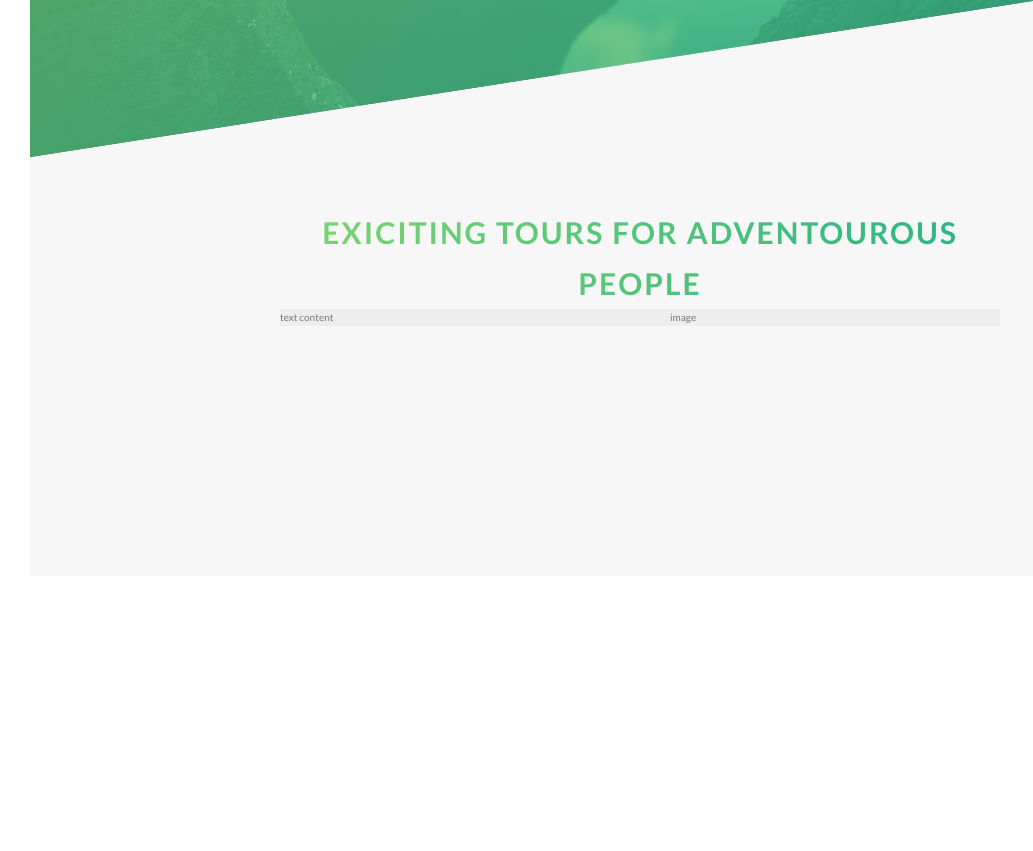
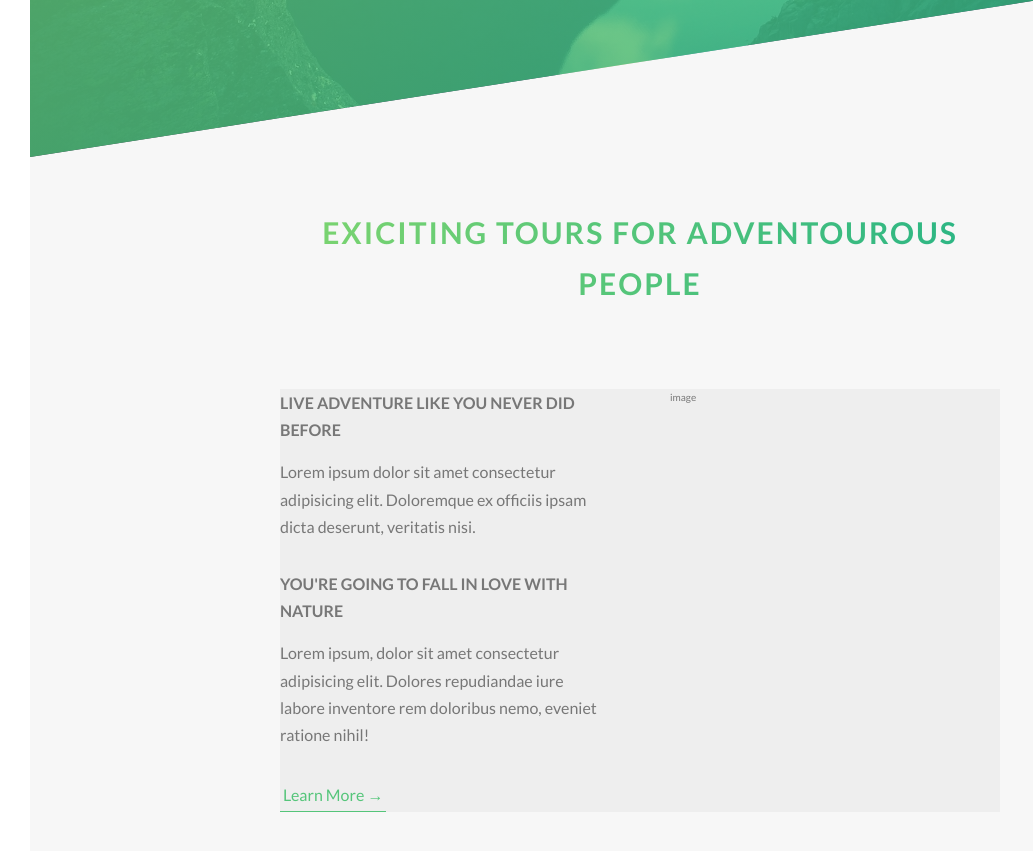
Before and after one commit to MohamedAminebenhmida/Natours, a website: page index.html in a window 1280 px wide. Shown: the part 633-1484 px from the top of the page, without its empty margins (0-1033 px from the left). Before the commit the page ends 1239 px from the top, so only its background shows below. Drawn offline with Linux system fonts and the light colour scheme.

Commit message:
left side done

```diff
--- a/index.html
+++ b/index.html
@@ -24,14 +24,26 @@
   <!-------------------Main-section------------------------------------------------>
   <main>
     <section class="section-about">
-      <div class="u-center-text">
+      <div class="u-center-text u-margin-bottom-big">
       <h2 class="heading-secondary">
         Exiciting tours for adventourous people
       </h2>
       </div>
       <div class="row">
         <div class="col-1-of-2">
-          text content
+          <h3 class="heading-tertiary u-margin-bottom-small">
+            Live Adventure like you never did before
+          </h3>
+          <p class="paragraph">
+            Lorem ipsum dolor sit amet consectetur adipisicing elit. Doloremque ex officiis ipsam  dicta deserunt, veritatis nisi.
+          </p>
+        <h3 class="heading-tertiary u-margin-bottom-small">
+          You're going to fall in love with nature
+        </h3>
+        <p class="paragraph">
+          Lorem ipsum, dolor sit amet consectetur adipisicing elit. Dolores repudiandae iure labore inventore rem doloribus nemo, eveniet ratione nihil!
+        </p>
+        <a href="#" class="button-text">Learn More &rarr;</a>
         </div>
         <div class="col-1-of-2">
           image
--- a/sass/abstracts/_variables.scss
+++ b/sass/abstracts/_variables.scss
@@ -6,6 +6,10 @@ $color-gray-dark: #777;
 $color-white: #fff;
 $color-black: #000;
 $color-grey-light-1:#f7f7f7;
+
+//font size
+$default-font-size:1.6rem;
+
 //Grid
 $grid-width:114rem;
 $gutter-vertical:8rem;
--- a/sass/base/_typography.scss
+++ b/sass/base/_typography.scss
@@ -48,3 +48,14 @@ body {
 
     }
 }
+.heading-tertiary {
+ font-size: $default-font-size;
+ font-weight: 700;
+ text-transform: uppercase;
+}
+.paragraph {
+font-size: 1.6rem;
+   &:not(:last-child){
+    margin-bottom: 3rem;
+   }
+}
--- a/sass/base/_utilities.scss
+++ b/sass/base/_utilities.scss
@@ -1,3 +1,12 @@
 .u-center-text {
     text-align: center;
 }
+.u-margin-bottom-big {
+ margin-bottom: 8rem;
+}
+.u-margin-bottom-medium {
+    margin-bottom: 4rem;
+}
+.u-margin-bottom-small {
+    margin-bottom: 1.5rem;
+}
--- a/sass/components/_button.scss
+++ b/sass/components/_button.scss
@@ -10,7 +10,7 @@
         border-radius: 10rem;
         transition: all .2s;
         position: relative;
-        font-size: 1.6rem;
+        font-size: $default-font-size;
     }
 
     &:hover {
@@ -55,3 +55,25 @@
         animation-fill-mode: backwards;
     }
 }
+.button-text {
+    &:link,&:visited{
+        font-size: $default-font-size;
+        color: $color-primary;
+        display: inline-block;
+        text-decoration: none;
+        border-bottom: 1px solid $color-primary;
+        padding: 3px;
+        transition: all .2s;
+    }
+   &:hover {
+ background-color: $color-primary;
+ color: $color-white;
+ box-shadow: 0 1rem 2rem rgba($color-black,0.15);
+ transform: translateY(-2px);
+   }
+
+  &:active {
+box-shadow: 0 0.5rem 1rem rgba($color-black, 0.15);
+    transform: translateY(0);
+  }
+}
```
Also changed, not shown: css/style.css.
